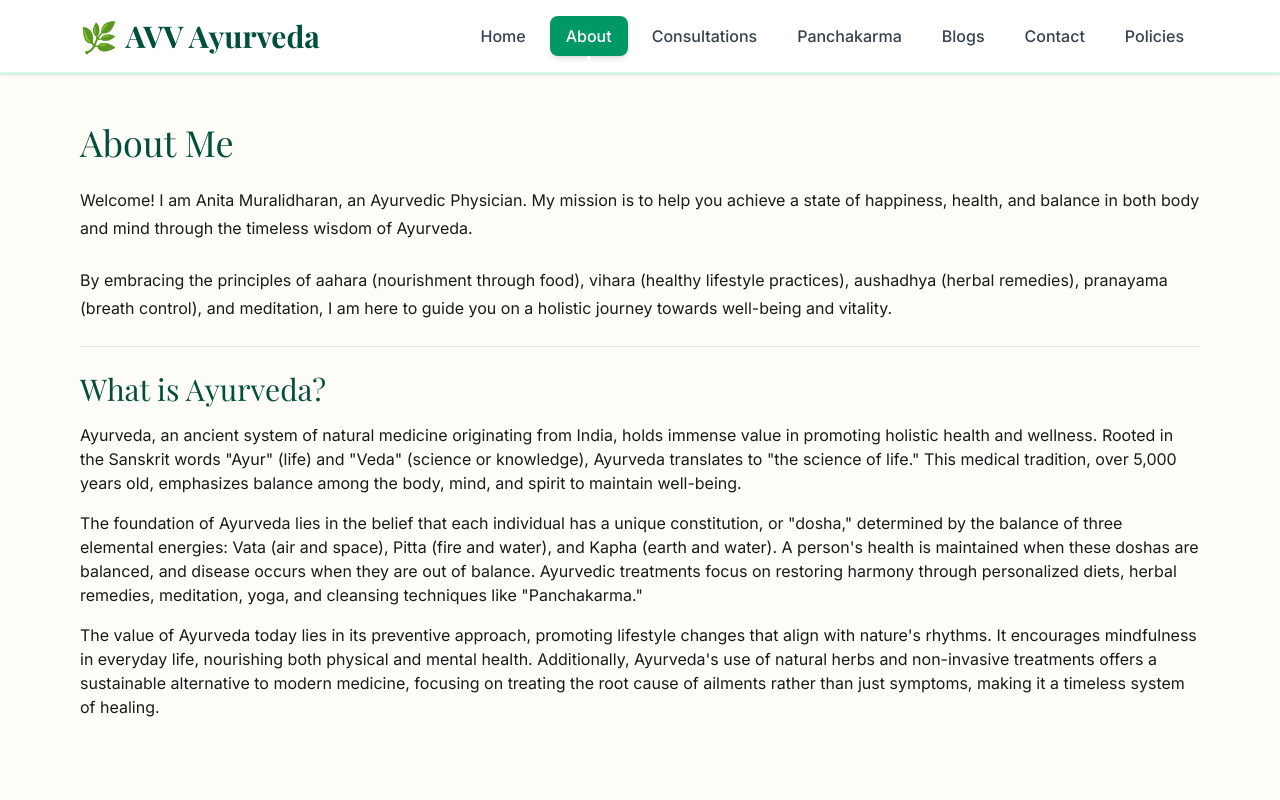
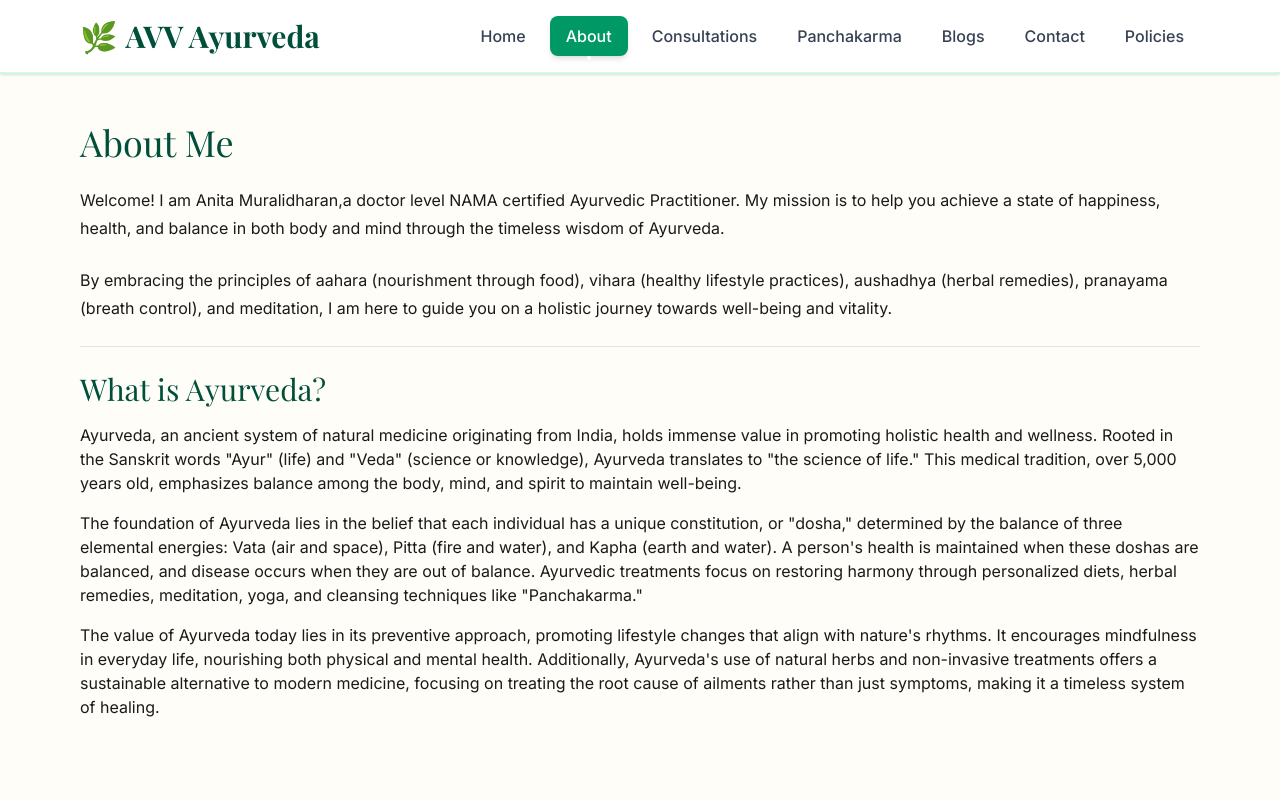
Before and after one commit to Darkvoid2/avvAyurveda, a Next.js app: page /about in a window 1280 px wide. Shown: the top 800 px of the page. Built offline with nearby package versions, Linux system fonts and the light colour scheme; a web font is replaced by a local one.

Commit message:
Fixing the last of the certification levels

```diff
--- a/src/app/about/page.tsx
+++ b/src/app/about/page.tsx
@@ -10,7 +10,7 @@ export default function AboutPage() {
     <div className="mx-auto max-w-6xl px-4 py-12 space-y-6">
       <h1 className="font-serif text-4xl text-emerald-900">About Me</h1>
       <p className="leading-7">
-        Welcome! I am Anita Muralidharan, an Ayurvedic Physician. My mission is to help you achieve a
+        Welcome! I am Anita Muralidharan,a doctor level NAMA certified Ayurvedic Practitioner. My mission is to help you achieve a
         state of happiness, health, and balance in both body and mind through the timeless wisdom of
         Ayurveda.
       </p>
```
